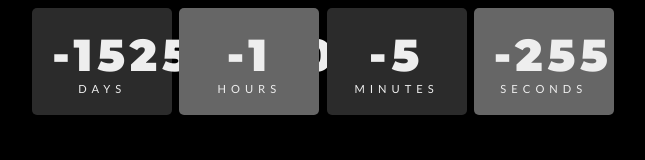
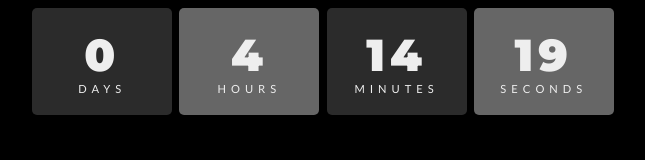
Before and after one commit to Ignominous/Real-time, a plain HTML site: page index.html in a window 1280 px wide. Shown: the whole page, without its empty margins (317-962 px from the left). Drawn offline with Linux system fonts and the light colour scheme.

Commit message:
Update index.html

```diff
--- a/index.html
+++ b/index.html
@@ -113,13 +113,13 @@ let timer = setInterval(function() {
   const today = new Date().getTime();
 
   // get the difference
-  const diff = myDate - today;
+  const diff = today - myDate;
 
   // math
-  let days = Math.floor(diff % (1000 * 60 * 60 * 24));
-  let hours = Math.floor((diff / (1000 * 60 * 60 * 24)) % (1000 * 60 * 60));
-  let minutes = Math.floor((diff / (1000 * 60 * 60)) % (1000 * 60));
-  let seconds = Math.floor((diff / (1000 * 60)) % 1000);
+  let days = Math.floor(diff / (1000 * 60 * 60 * 24));
+  let hours = Math.floor((diff % (1000 * 60 * 60 * 24)) / (1000 * 60 * 60));
+  let minutes = Math.floor((diff % (1000 * 60 * 60)) / (1000 * 60));
+  let seconds = Math.floor((diff % (1000 * 60)) / 1000);
 
   // display
   document.getElementById("days").innerHTML=days
```
